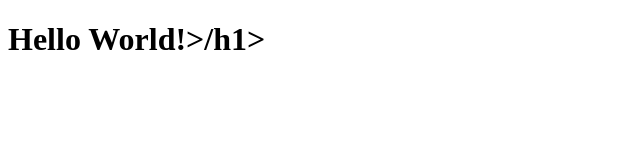
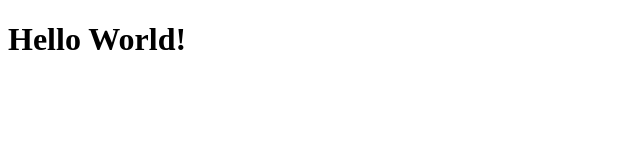
Before and after one commit to hyatttho-1762800/hyatttho-1762800.github.io, a plain HTML site: page index.html in a window 1280 px wide. Shown: the whole page, without its empty margins (0-640 px from the left). Drawn offline with Linux system fonts and the light colour scheme.

Commit message:
Update index.html

```diff
--- a/index.html
+++ b/index.html
@@ -4,6 +4,6 @@
         <title>Hello World!</title>
     </head>
     <body>
-        <h1>Hello World!>/h1>
+        <h1>Hello World!</h1>
     </body>
 </html>
```
